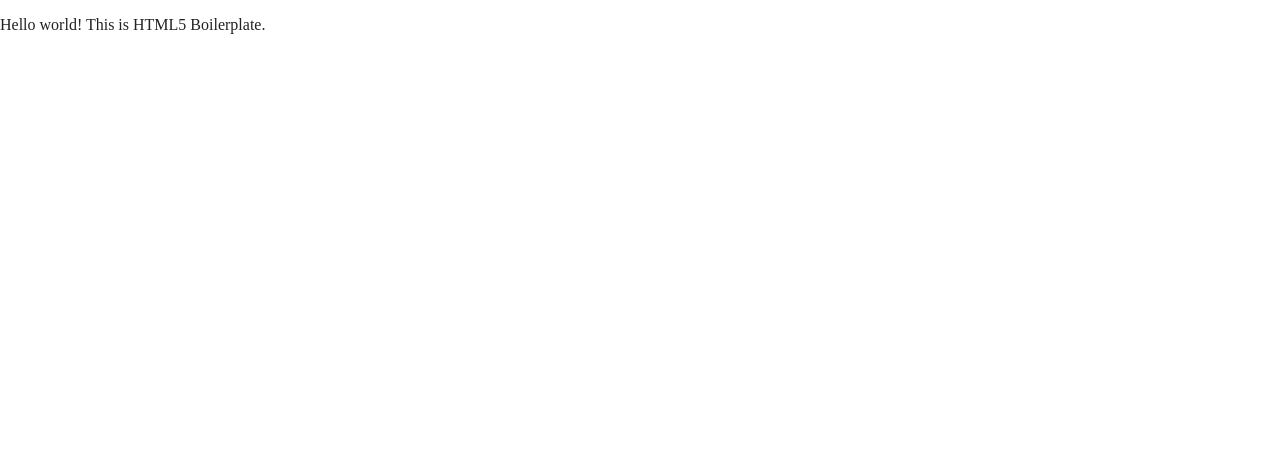
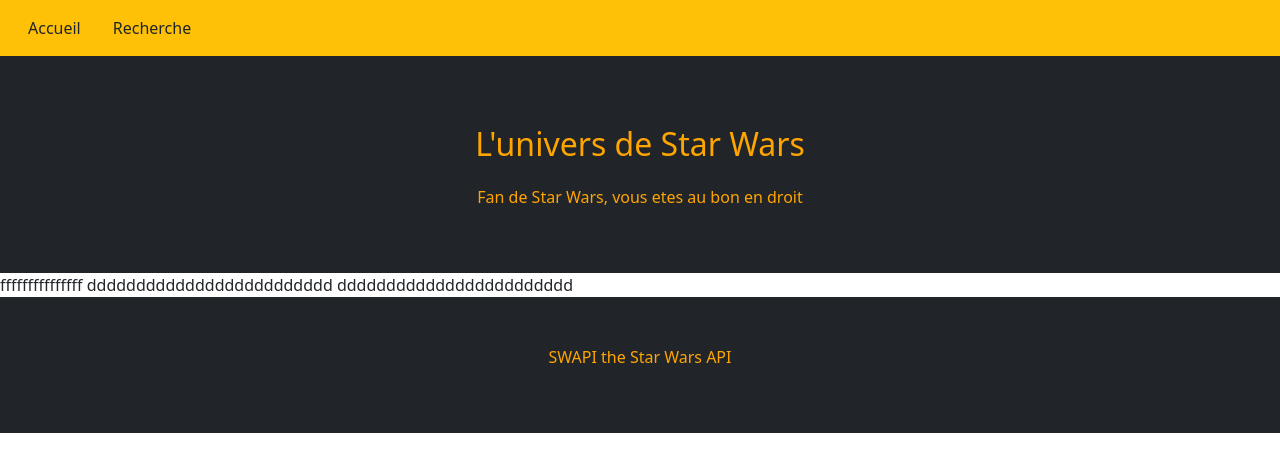
Before and after one commit to hidkab/star_wars, a website built with Parcel: page index.html in a window 1280 px wide. Built offline with nearby package versions, Linux system fonts and the light colour scheme.

Commit message:
Create template

```diff
--- a/css/main.css
+++ b/css/main.css
@@ -86,6 +86,23 @@
 /* ==========================================================================
    Author's custom styles
    ========================================================================== */
+
+h1,p {
+  color:orange;
+}
+
+
+
+
+
+
+
+
+
+
+
+
+
 
 /* ==========================================================================
    Helper classes
--- a/index.html
+++ b/index.html
@@ -1,9 +1,9 @@
 <!doctype html>
-<html class="no-js" lang="">
+<html class="no-js" lang="fr">
 
 <head>
   <meta charset="utf-8">
-  <title></title>
+  <title>Star Wars</title>
   <meta name="description" content="">
   <meta name="viewport" content="width=device-width, initial-scale=1">
 
@@ -15,7 +15,7 @@
   <link rel="manifest" href="site.webmanifest">
   <link rel="apple-touch-icon" href="icon.png">
   <!-- Place favicon.ico in the root directory -->
-
+  <link href="https://cdn.jsdelivr.net/npm/bootstrap@5.0.0-beta3/dist/css/bootstrap.min.css" rel="stylesheet" integrity="sha384-eOJMYsd53ii+scO/bJGFsiCZc+5NDVN2yr8+0RDqr0Ql0h+rP48ckxlpbzKgwra6" crossorigin="anonymous">
   <link rel="stylesheet" href="css/normalize.css">
   <link rel="stylesheet" href="css/main.css">
 
@@ -24,8 +24,39 @@
 
 <body>
 
+  <nav class=" container-fluid navbar bg-warning">
+      <ul class="nav justify-content-start">
+        <li class="nav-item">
+          <a class="nav-link link-dark" href="#">Accueil</a>
+        </li>
+        <li class="nav-item">
+          <a class="nav-link link-dark" href="#">Recherche</a>
+        </li>
+      </ul>
+  </nav>
+
+  <header class="bg-dark text-white py-5">
+    <section class="container text-center">
+      <h1>L'univers de Star Wars</h1>
+      <p>Fan de Star Wars, vous etes au bon en droit</p>
+    </section>
+  </header>
+
+  <main>
+fffffffffffffff
+ddddddddddddddddddddddddd
+dddddddddddddddddddddddd
+  </main>
+
+  <footer class="text-center bg-dark py-5">
+    <p>SWAPI the Star Wars API</p>
+  </footer>
+
+
+
   <!-- Add your site or application content here -->
-  <p>Hello world! This is HTML5 Boilerplate.</p>
+  <script src="https://cdn.jsdelivr.net/npm/@popperjs/core@2.9.1/dist/umd/popper.min.js" integrity="sha384-SR1sx49pcuLnqZUnnPwx6FCym0wLsk5JZuNx2bPPENzswTNFaQU1RDvt3wT4gWFG" crossorigin="anonymous"></script>
+  <script src="https://cdn.jsdelivr.net/npm/bootstrap@5.0.0-beta3/dist/js/bootstrap.min.js" integrity="sha384-j0CNLUeiqtyaRmlzUHCPZ+Gy5fQu0dQ6eZ/xAww941Ai1SxSY+0EQqNXNE6DZiVc" crossorigin="anonymous"></script>
   <script src="js/vendor/modernizr-3.11.2.min.js"></script>
   <script src="js/plugins.js"></script>
   <script src="js/main.js"></script>
```
Also changed, not shown: doc/template_desktop.png (added), doc/template_mobile.png (added), doc/template_pad.png (added).
